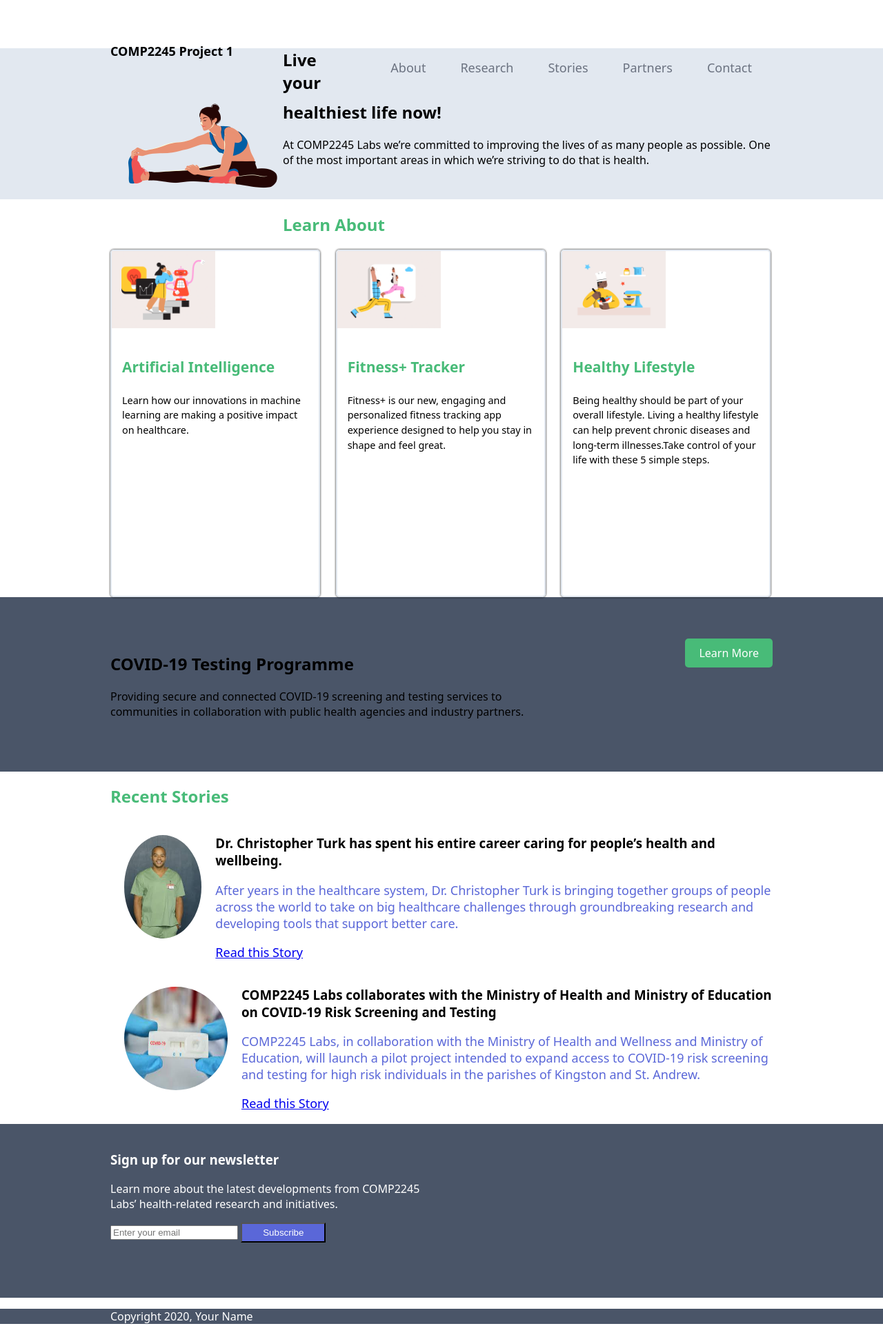
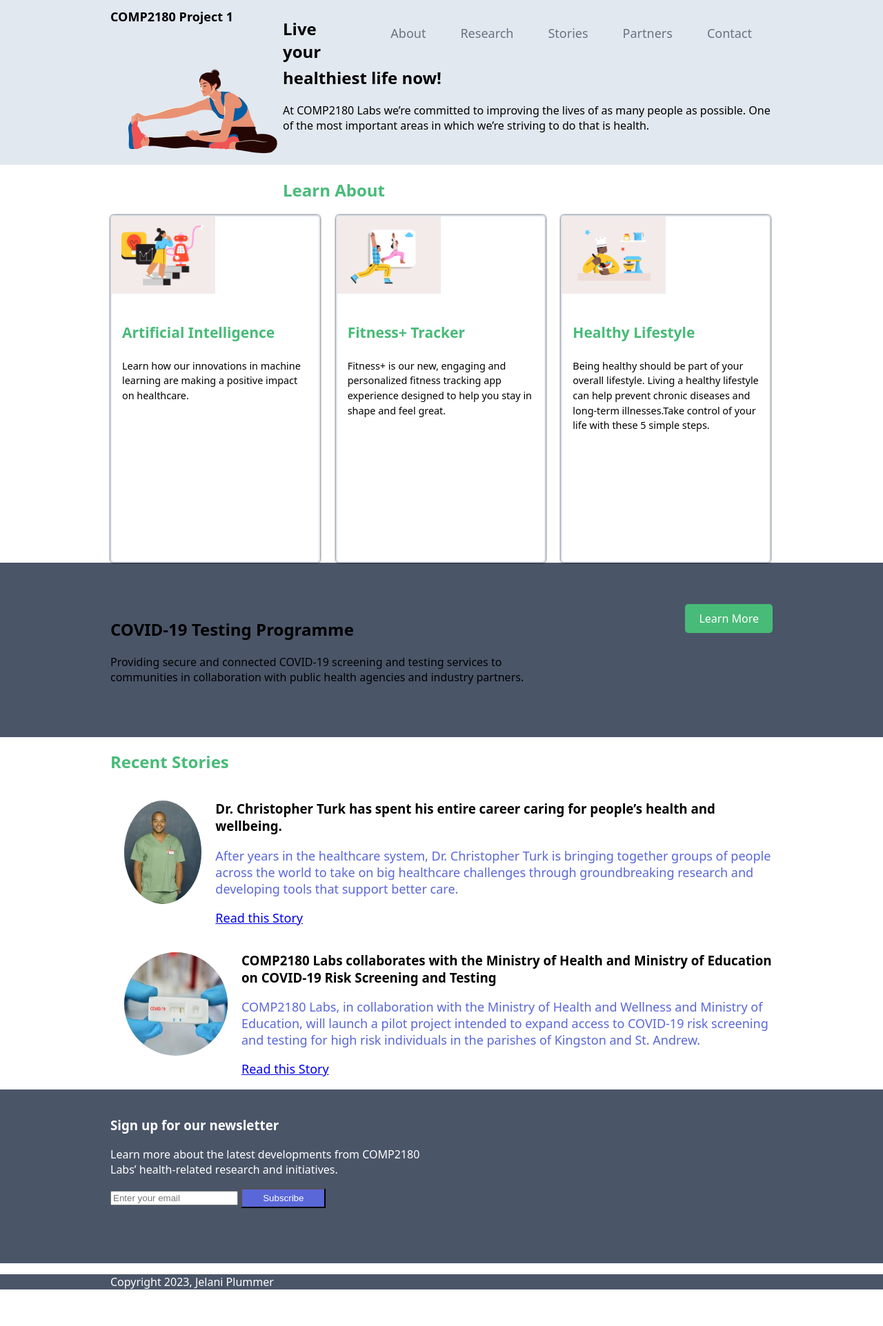
Before and after one commit to Jelani-Plummer/info2180-project1, a plain HTML site: page index.html in a window 1280 px wide. Shown: the whole page at 69% size. After the commit the page ends 1886 px from the top, so only its background shows below. Drawn offline with Linux system fonts and the light colour scheme.

Commit message:
changed course name and year

```diff
--- a/index.html
+++ b/index.html
@@ -3,14 +3,14 @@
 <head>
     <meta charset="UTF-8">
     <meta name="viewport" content="width=device-width, initial-scale=1.0">
-    <title>COMP2245 Project 1</title>
+    <title>COMP2180 Project 1</title>
     <link rel="stylesheet" href="styles.css">
     <script src="scripts.js"></script>
 </head>
 <body>
     <header>
         <div class="container">
-            <h1>COMP2245 Project 1</h1>
+            <h1>COMP2180 Project 1</h1>
             <nav>
                 <ul>
                     <li><a href="#">About</a></li>
@@ -30,7 +30,7 @@
                 </div>
                 <div class="overview-hero-text">
                     <h2>Live  your healthiest life now!</h2>
-                    <p>At COMP2245 Labs we’re committed to improving the lives of as many people as possible. One of the most important areas in which we’re striving to do that is health.</p>
+                    <p>At COMP2180 Labs we’re committed to improving the lives of as many people as possible. One of the most important areas in which we’re striving to do that is health.</p>
                 </div>
             </div>
         </section>
@@ -87,8 +87,8 @@
                 <article>
                     <img src="covid-testing.jpeg" alt="Covid test" class="article-img">
                     <div class="article-body">
-                        <h3>COMP2245 Labs collaborates with the Ministry of Health and Ministry of Education on COVID-19 Risk Screening and Testing</h3>
-                        <p>COMP2245 Labs, in collaboration with the Ministry of Health and Wellness and Ministry of Education, will launch a pilot project intended to expand access to COVID-19 risk screening and testing for high risk individuals in the parishes of Kingston and St. Andrew.</p>
+                        <h3>COMP2180 Labs collaborates with the Ministry of Health and Ministry of Education on COVID-19 Risk Screening and Testing</h3>
+                        <p>COMP2180 Labs, in collaboration with the Ministry of Health and Wellness and Ministry of Education, will launch a pilot project intended to expand access to COVID-19 risk screening and testing for high risk individuals in the parishes of Kingston and St. Andrew.</p>
                         <p><a href="#">Read this Story</a></p>
                     </div>
                 </article>
@@ -97,7 +97,7 @@
         <section class="newsletter">
             <div class="container">
                 <h3>Sign up for our newsletter</h3>
-                <p>Learn more about the latest developments from COMP2245 Labs’ health-related research and initiatives.</p>
+                <p>Learn more about the latest developments from COMP2180 Labs’ health-related research and initiatives.</p>
                 <form action="#" method="post">
                     <div class="form-group">
                         <input type="email" name="email" id="email" placeholder="Enter your email">
@@ -110,7 +110,7 @@
     </main>
     <footer>
         <div class="container">
-            <p>Copyright 2020, Your Name</p>
+            <p>Copyright 2023, Jelani Plummer</p>
         </div>
     </footer>
 </body>
--- a/styles.css
+++ b/styles.css
@@ -13,7 +13,6 @@ body{
 
 header{
     background-color: white;
-    padding-top: 50px;
 }
 
 h1{
@@ -33,6 +32,7 @@ li{
 
 .overview-hero{
     background-color: #E2E8F0;
+    padding-top: 5px;
     padding-bottom: 30px;
 }
 
@@ -161,6 +161,7 @@ li a:hover{
 
 .learn-about .container{
     border-color: #E2E8F0;
+    text-align: left;
 }
 
 .learn-about h2{
```
